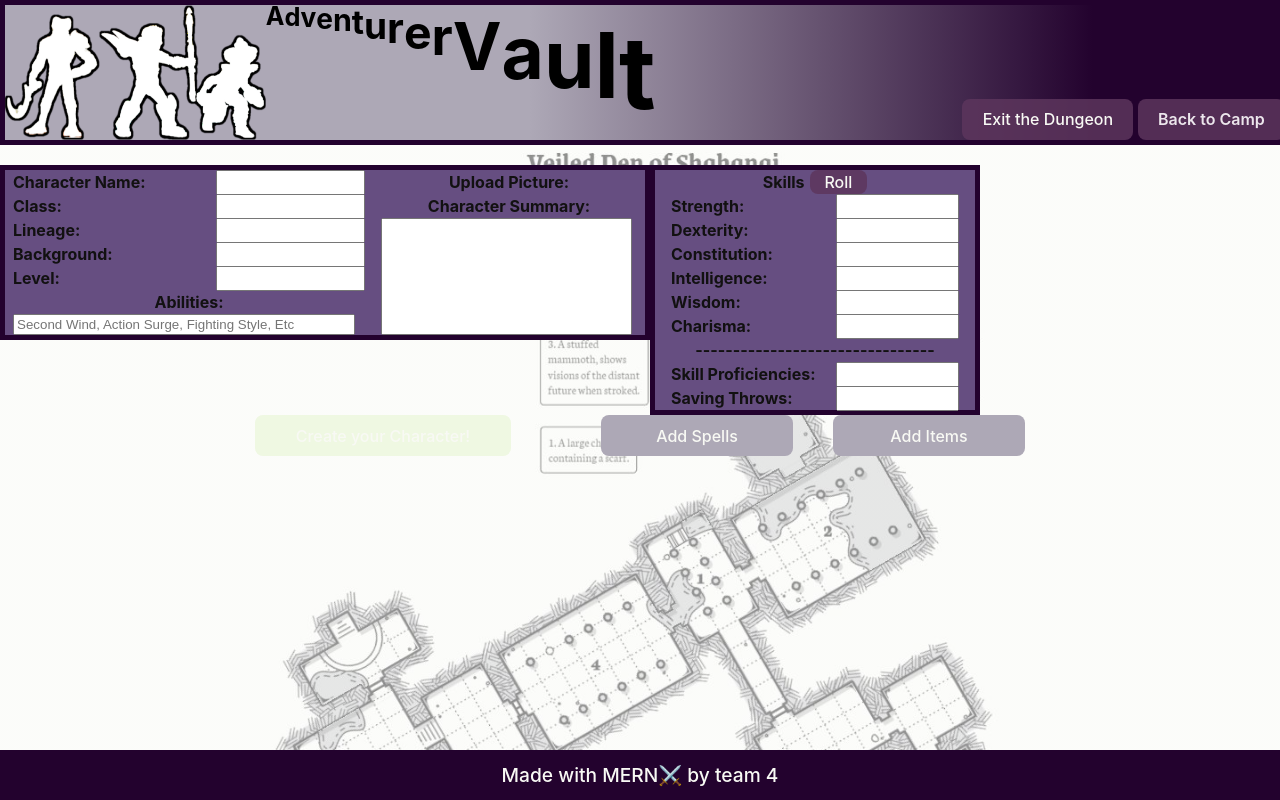
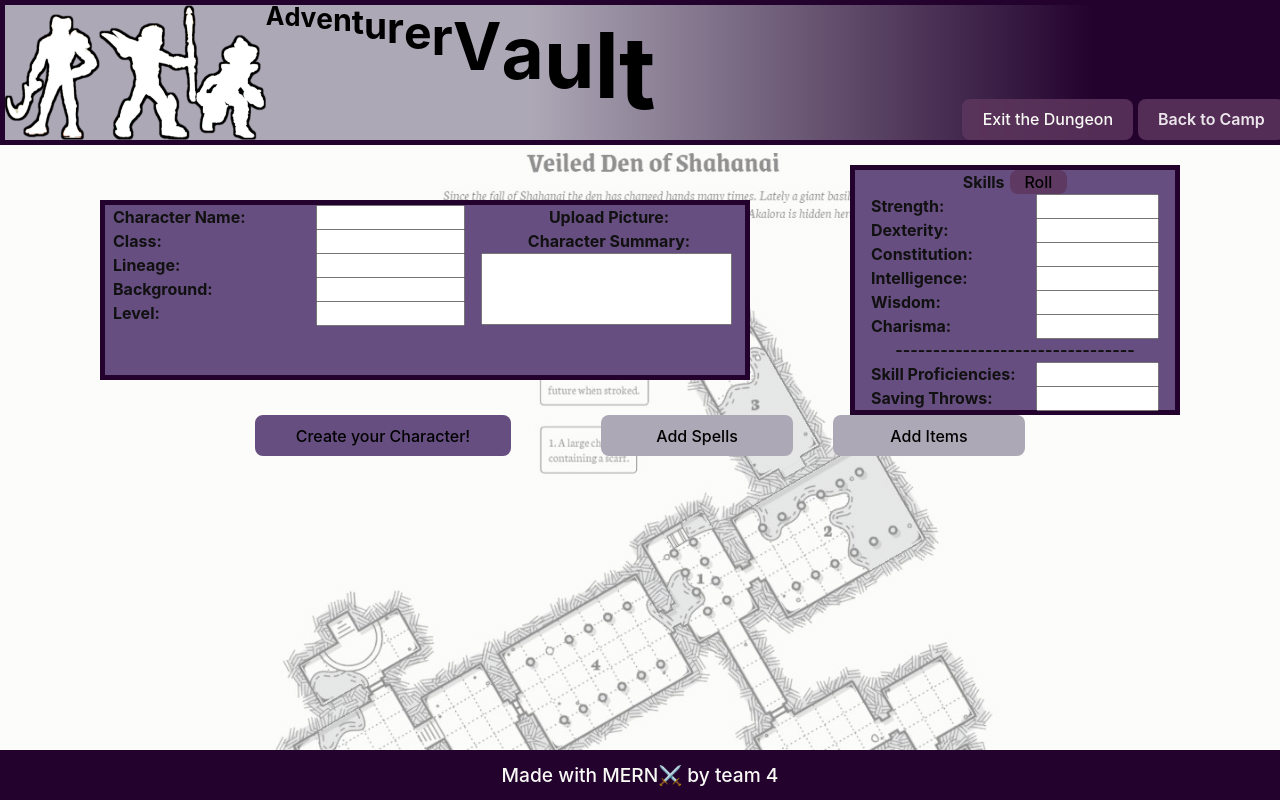
Before and after one commit to TheDorkTrain/Adventurer-Vault, a React (Vite) app in the folder client/: page /create in a window 1280 px wide. Built offline with nearby package versions, Linux system fonts and the light colour scheme.

Commit message:
minor tweaks to layout

```diff
--- a/client/src/components/header.jsx
+++ b/client/src/components/header.jsx
@@ -1,6 +1,7 @@
 import { useState } from 'react'
 import React from 'react';
 import { Link } from 'react-router-dom';
+import { useLocation } from 'react-router-dom';
 
 
 const IncreasingHeader = ({ text }) => {
@@ -23,6 +24,8 @@ const IncreasingHeader = ({ text }) => {
   };
 
 function RenderComponent({ type }) {
+
+
   switch (type) {
       case '/':
           return <button onClick={handleLogout} style={{color: 'var(--main-light)'}} className="button ribbon-outset border" id="logout">Exit the Dungeon</button>
@@ -38,7 +41,7 @@ function RenderComponent({ type }) {
 }
 
 function Header() {
-
+  const location = useLocation();
 
   return (
     <> <header> <img src="/src/assets/party.png"></img><IncreasingHeader text="Adventurer Vault" />
--- a/client/src/index.css
+++ b/client/src/index.css
@@ -154,7 +154,7 @@ align-items: flex-start;
 
 button {
   border-radius: 8px;
-  color: var(--main-light);
+  color: black;
   border: 1px solid transparent;
   padding: 0.6em 1.2em;
   font-size: 1em;
--- a/client/src/pages/Create.jsx
+++ b/client/src/pages/Create.jsx
@@ -72,22 +72,22 @@ const Create= () => {
 
   return (
     <>
-      <section id="mainSection" style={{ backgroundImage: `linear-gradient(rgba(255,255,255,0.5), rgba(255,255,255,0.5)), url(${randomImage})`, backgroundSize: 'contain', backgroundRepeat: 'no-repeat', minHeight: '100vh', backgroundPosition: 'center', }}>
-        <form className= "box">
+      <section id="mainSection" style={{ backgroundImage: `linear-gradient(rgba(255,255,255,0.5), rgba(255,255,255,0.5)), url(${randomImage})`, backgroundSize: 'contain', backgroundRepeat: 'no-repeat', minHeight: '100vh', backgroundPosition: 'center', justifyContent: 'space-evenly' }}>
+        <form className= "box" style={{height:'100%', paddingBottom: '50px', alignSelf: 'center'}}>
           <div style={{ display: 'flex', flexDirection: 'column', width:'55%', fontWeight: 'bold'}}>
           <label id="formLabel">Character Name:  <input value={name} onChange={(event) => setName(event.target.value)} id="formInput" /></label>
           <label id="formLabel">Class:  <input value={characterClass} onChange={(event) => setCharacterClass(event.target.value)} id="formInput" /></label>
           <label id="formLabel">Lineage:  <input value={lineage} onChange={(event) => setLineage(event.target.value)} id="formInput" /></label>
           <label id="formLabel">Background:  <input value={background} onChange={(event) => setBackground(event.target.value)} id="formInput" /></label>
           <label id="formLabel">Level:  <input value={level} onChange={(event) => setLevel(event.target.value)} id="formInput" /></label>
-          <label>Abilities:</label>
-          <input placeholder="Second Wind, Action Surge, Fighting Style, Etc" style={{width: '95%', height: '80%'}} />
+          {/* <label>Abilities:</label>
+          <input placeholder="Second Wind, Action Surge, Fighting Style, Etc" style={{width: '95%', height: '80%'}} /> */}
           </div>
           <div style={{ display: 'flex', flexDirection: 'column', width:'40%', fontWeight: 'bold'}}>
           <label>Upload Picture: </label>
           {/*<input type="file"  accept="image/*" name="image" id="file"  onChange="loadFile(event)" />*/}
           <label>Character Summary:</label>
-          <input value={bio} onChange={(event) => setBio(event.target.value)} style={{width: '95%', height: '80%'}} />
+          <input value={bio} onChange={(event) => setBio(event.target.value)} style={{width: '95%', height: '80%',}} />
 
           </div>
 
@@ -108,7 +108,7 @@ const Create= () => {
 
           </div>
         </div>
-        <div id="subbutt"  onClick={handleSubmit} style={{width: '100%',}}><button style={{width: '20%',marginRight: '50px', backgroundColor: 'var(--sub-light)'}}>Create your Character!</button> <button style={{width: '15%', backgroundColor: 'var(--main-color)'}}>Add Spells</button> <button style={{width: '15%',backgroundColor: 'var(--main-color)'}}>Add Items</button> </div>
+        <div id="subbutt"  onClick={handleSubmit} style={{width: '100%',}}><button style={{width: '20%',marginRight: '50px', backgroundColor: 'var(--sub-decor)'}}>Create your Character!</button> <button style={{width: '15%', backgroundColor: 'var(--main-color)'}}>Add Spells</button> <button style={{width: '15%',backgroundColor: 'var(--main-color)'}}>Add Items</button> </div>
 
       </section>
     </>
--- a/client/src/pages/Login.jsx
+++ b/client/src/pages/Login.jsx
@@ -50,7 +50,7 @@ const Login = () => {
     <><div style={{display: "flex", justifyContent: 'center'}}>
       <div className="box">
         <div className="card">
-          <h4 className="card-header bg-dark text-light p-2"></h4>
+          <h4 className="card-header bg-dark text-light p-2"> Login To Continue your Adventure</h4>
           <div className="card-body">
             <form onSubmit={handleFormSubmit}>
               <input
```
